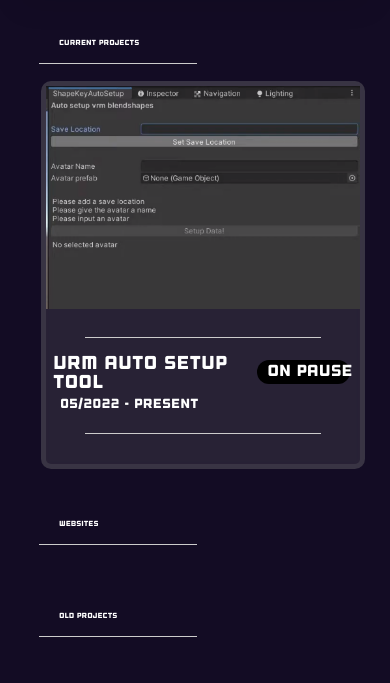
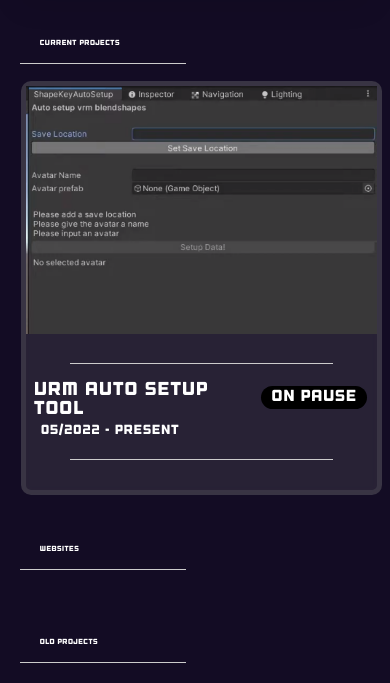
Before and after one commit to tracer755/Tracer755_WEBSITE, a plain HTML site: page projects.html in a window 390 px wide. Shown: the part 29-712 px from the top of the page. Drawn offline with Linux system fonts and the light colour scheme.

Commit message:
Update projects.html

```diff
--- a/projects.html
+++ b/projects.html
@@ -56,7 +56,10 @@
     }
     @media (max-width: 800px) {
       div.projectItemContainer{
-        max-width: 90%;
+        max-width: 95%;
+      }
+      section.project-Title{
+        padding-left: 5%;
       }
     }
   </style>
```
